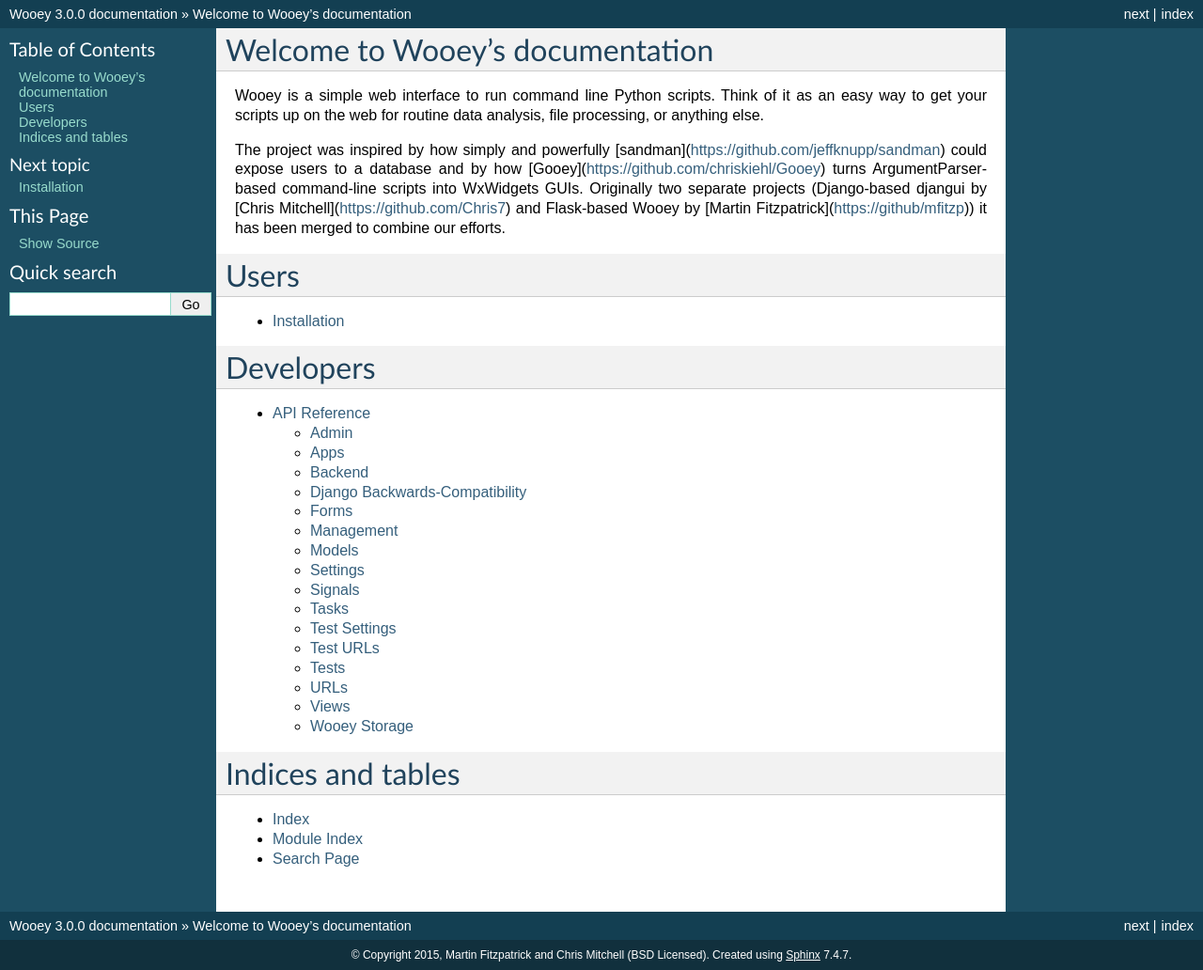
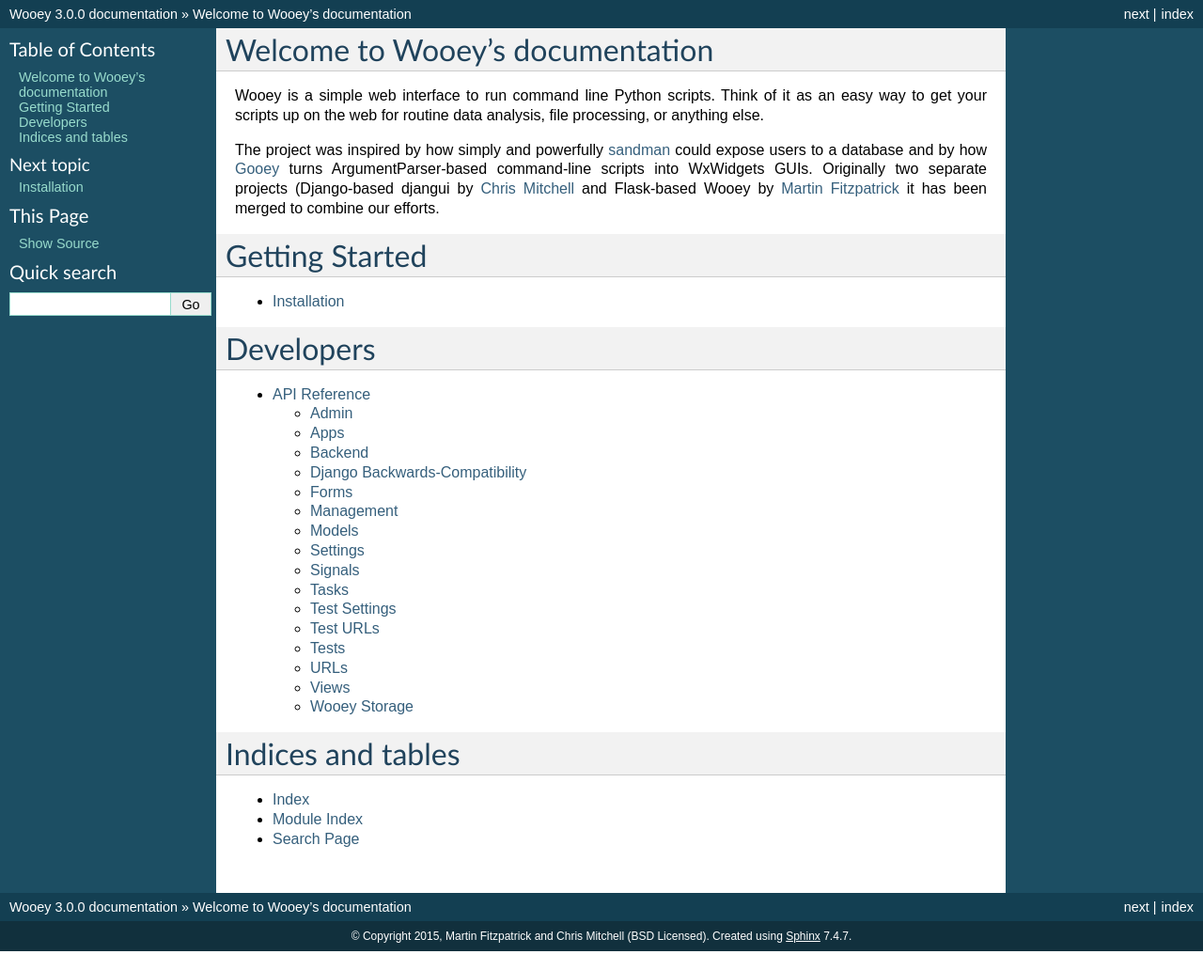
Before and after one commit to wooey/Wooey, a Sphinx documentation site: the page built from docs/index.rst, in a window 1280 px wide. Shown: the whole page at 94% size. Built offline with Sphinx 7.4.7, drawn with Linux system fonts in a browser that asks for light colours; pages that are not in the unit, such as notebooks, are missing from menus.

Commit message:
Fix up the links in intro text

```diff
--- a/docs/index.rst
+++ b/docs/index.rst
@@ -5,21 +5,24 @@
 Wooey is a simple web interface to run command line Python scripts. Think of it as an easy way to get your scripts
 up on the web for routine data analysis, file processing, or anything else.
 
-The project was inspired by how simply and powerfully [sandman](https://github.com/jeffknupp/sandman)
-could expose users to a database and by how [Gooey](https://github.com/chriskiehl/Gooey) turns
+The project was inspired by how simply and powerfully `sandman <https://github.com/jeffknupp/sandman>`_
+could expose users to a database and by how `Gooey <https://github.com/chriskiehl/Gooey>`_ turns
 ArgumentParser-based command-line scripts into WxWidgets GUIs. Originally two separate
-projects (Django-based djangui by [Chris Mitchell](https://github.com/Chris7) and Flask-based Wooey by
-[Martin Fitzpatrick](https://github/mfitzp)) it has been merged to combine our efforts.
+projects (Django-based djangui by `Chris Mitchell <https://github.com/Chris7>`_ and Flask-based Wooey by
+`Martin Fitzpatrick <https://github/mfitzp>`_ it has been merged to combine our efforts.
 
 
 
-Users
-=====
+Getting Started
+===============
 
 .. toctree::
    :maxdepth: 2
 
    install
+
+
+
 
 Developers
 ==========
```
